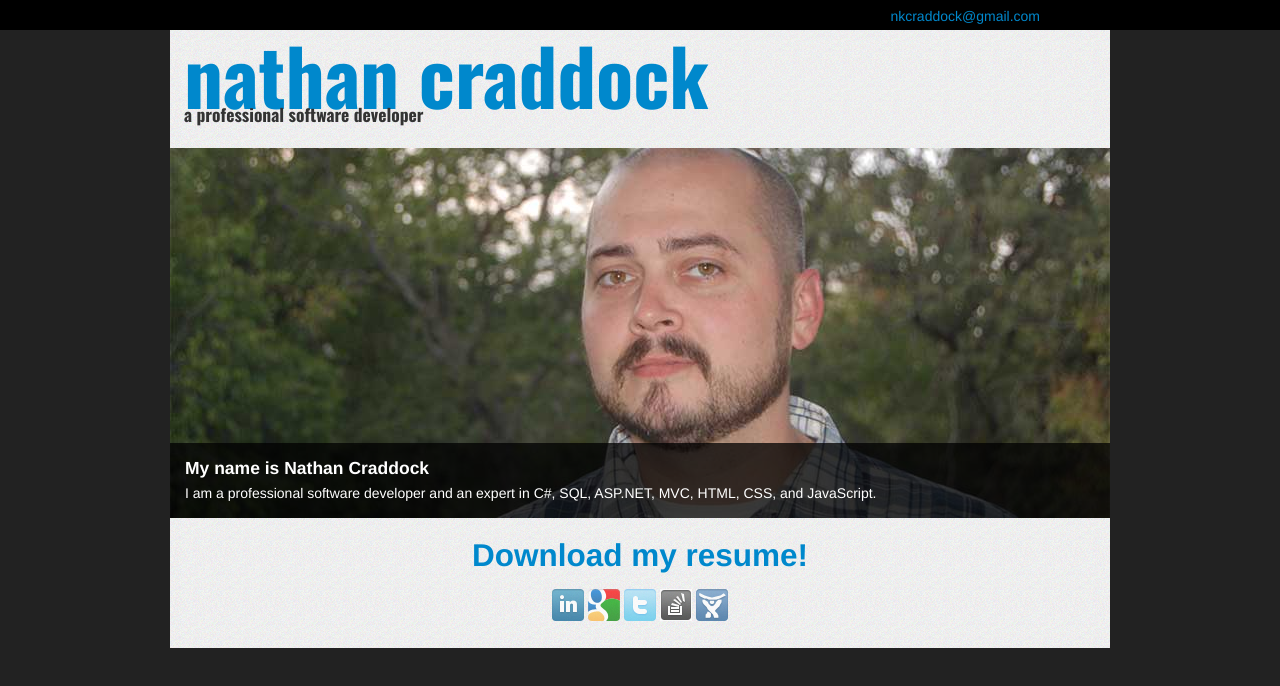
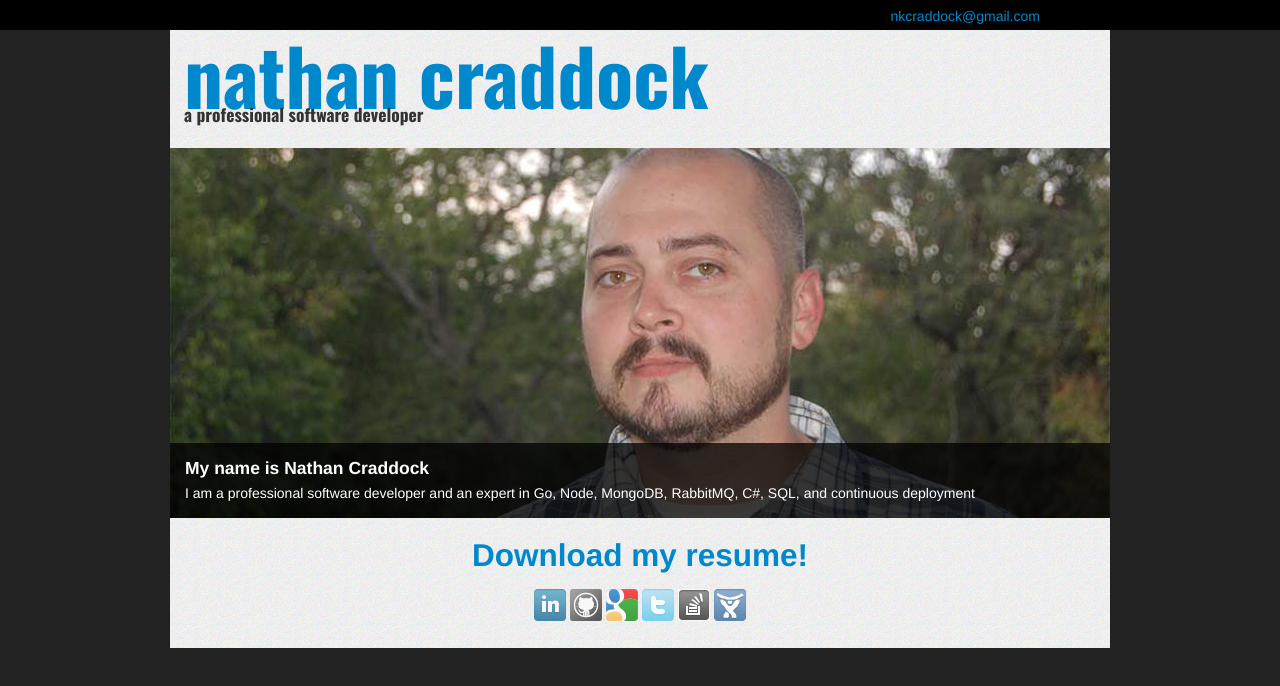
Before and after one commit to nkcraddock/nathancraddock.com, a plain HTML site: page www/index.html in a window 1280 px wide. Drawn offline with nearby package versions, Linux system fonts and the light colour scheme.

Commit message:
Updated text; added github link

```diff
--- a/www/index.html
+++ b/www/index.html
@@ -60,7 +60,7 @@
                             </div>
                             <div class="carousel-caption">
                                 <h4>My name is Nathan Craddock</h4>
-                                <p>I am a professional software developer and an expert in C#, SQL, ASP.NET, MVC, HTML, CSS, and JavaScript. </p>
+                                <p>I am a professional software developer and an expert in Go, Node, MongoDB, RabbitMQ, C#, SQL, and continuous deployment</p>
                             </div>
                         </div>
                     </div>
@@ -76,6 +76,10 @@
                     <div id="social-network" class="full" style="text-align: center; margin-top: 1em; margin-bottom: 20px;">
                         <a target="_blank" href="http://www.linkedin.com/pub/nathan-craddock/2a/949/42" data-original-title="linked in">
                             <img alt="linked in" src="content/images/linkedin.png" /></a>
+
+                        <a target="_blank" href="https://github.com/nkcraddock" data-original-title="github">
+                            <img alt="github" src="content/images/gh.png" /></a>
+
                         <a target="_blank" href="https://plus.google.com/115500400090427513658" data-original-title="google+">
                             <img alt="google+" src="content/images/google.png" /></a>
                         <a target="_blank" href="http://twitter.com/nkcraddock" data-original-title="twitter">
```
Also changed, not shown: www/content/images/gh.png (added).
